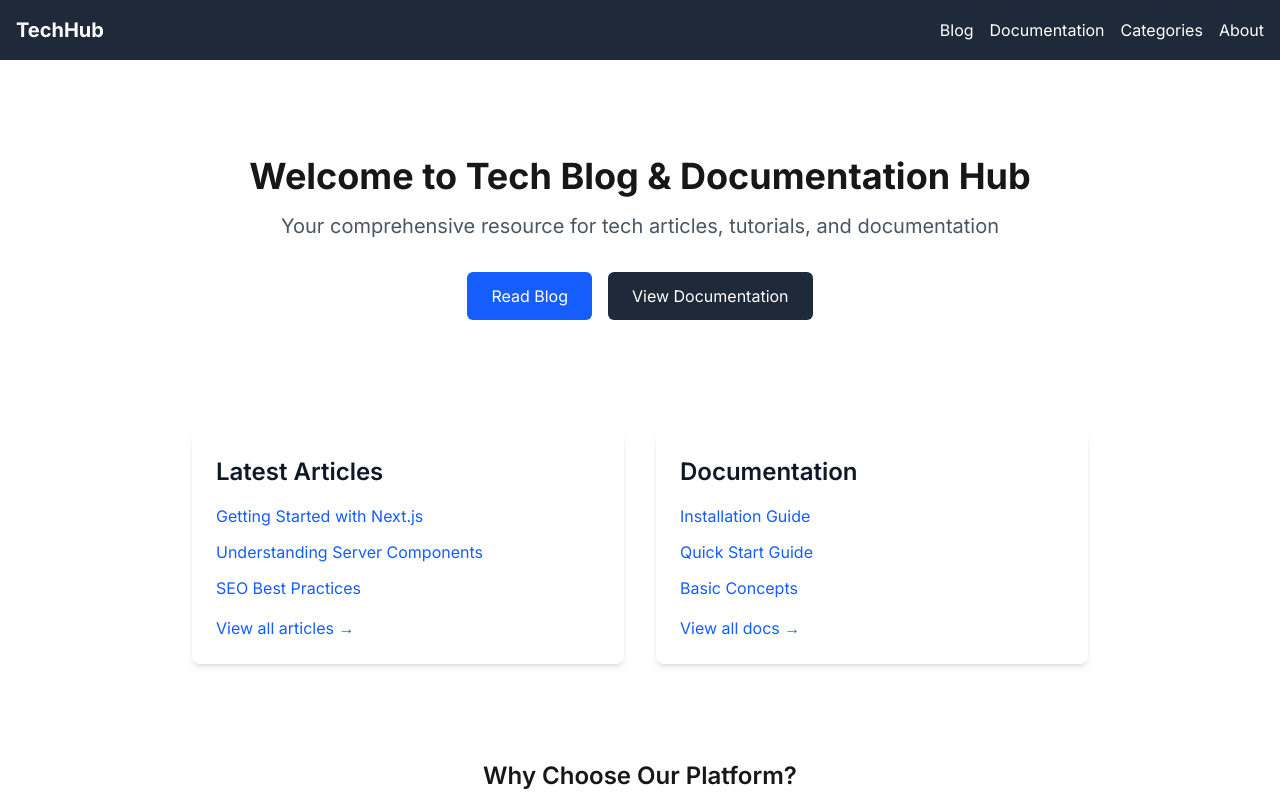
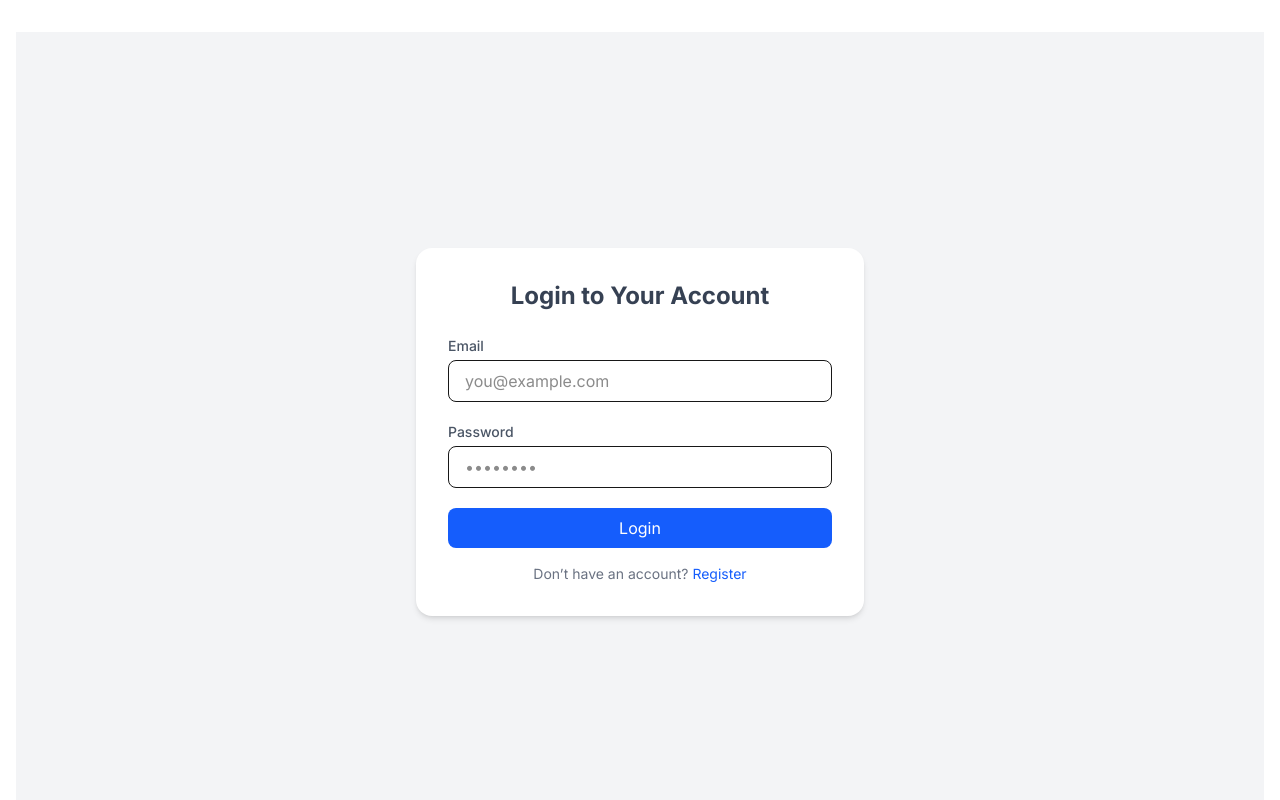
Before and after one commit to SoniSameer/next-test-repo, a Next.js app: page / in a window 1280 px wide. Shown: the top 800 px of the page. Built offline with nearby package versions, Linux system fonts and the light colour scheme.

Commit message:
added a login page

```diff
--- /dev/null
+++ b/app/home/page.js
@@ -0,0 +1,110 @@
+import Link from 'next/link'
+
+export const metadata = {
+  title: 'Tech Blog & Documentation Hub - Home',
+  description: 'Your comprehensive resource for tech articles, tutorials, and documentation.',
+}
+
+export default function HomePage() {
+  return (
+    <div className="max-w-4xl mx-auto">
+      {/* Hero Section */}
+      <section className="text-center py-16">
+        <h1 className="text-4xl font-bold mb-4">Welcome to Tech Blog & Documentation Hub</h1>
+        <p className="text-xl text-gray-600 mb-8">
+          Your comprehensive resource for tech articles, tutorials, and documentation
+        </p>
+        <div className="flex gap-4 justify-center">
+          <Link
+            href="/blog"
+            className="bg-blue-600 text-white px-6 py-3 rounded-md hover:bg-blue-700"
+          >
+            Read Blog
+          </Link>
+          <Link
+            href="/docs"
+            className="bg-gray-800 text-white px-6 py-3 rounded-md hover:bg-gray-900"
+          >
+            View Documentation
+          </Link>
+        </div>
+      </section>
+
+      {/* Featured Sections */}
+      <section className="grid md:grid-cols-2 gap-8 py-12">
+        <div className="bg-white p-6 rounded-lg shadow-md">
+          <h2 className="text-2xl font-semibold mb-4 text-gray-900">Latest Articles</h2>
+          <ul className="space-y-3">
+            <li>
+              <Link href="/blog/getting-started-with-nextjs" className="text-blue-600 hover:text-blue-800">
+                Getting Started with Next.js
+              </Link>
+            </li>
+            <li>
+              <Link href="/blog/understanding-server-components" className="text-blue-600 hover:text-blue-800">
+                Understanding Server Components
+              </Link>
+            </li>
+            <li>
+              <Link href="/blog/seo-best-practices" className="text-blue-600 hover:text-blue-800">
+                SEO Best Practices
+              </Link>
+            </li>
+          </ul>
+          <Link
+            href="/blog"
+            className="inline-block mt-4 text-blue-600 hover:text-blue-800"
+          >
+            View all articles →
+          </Link>
+        </div>
+
+        <div className="bg-white p-6 rounded-lg shadow-md">
+          <h2 className="text-2xl font-semibold mb-4 text-gray-900">Documentation</h2>
+          <ul className="space-y-3">
+            <li>
+              <Link href="/docs/installation" className="text-blue-600 hover:text-blue-800">
+                Installation Guide
+              </Link>
+            </li>
+            <li>
+              <Link href="/docs/quick-start" className="text-blue-600 hover:text-blue-800">
+                Quick Start Guide
+              </Link>
+            </li>
+            <li>
+              <Link href="/docs/basic-concepts" className="text-blue-600 hover:text-blue-800">
+                Basic Concepts
+              </Link>
+            </li>
+          </ul>
+          <Link
+            href="/docs"
+            className="inline-block mt-4 text-blue-600 hover:text-blue-800"
+          >
+            View all docs →
+          </Link>
+        </div>
+      </section>
+
+      {/* Features Section */}
+      <section className="py-12">
+        <h2 className="text-2xl font-semibold mb-8 text-center">Why Choose Our Platform?</h2>
+        <div className="grid md:grid-cols-3 gap-6">
+          <div className="text-center p-6">
+            <h3 className="text-xl font-semibold mb-2">Comprehensive Content</h3>
+            <p className="text-gray-600">In-depth articles and tutorials covering the latest in web development</p>
+          </div>
+          <div className="text-center p-6">
+            <h3 className="text-xl font-semibold mb-2">Expert Documentation</h3>
+            <p className="text-gray-600">Well-structured documentation for developers of all levels</p>
+          </div>
+          <div className="text-center p-6">
+            <h3 className="text-xl font-semibold mb-2">Regular Updates</h3>
+            <p className="text-gray-600">Fresh content and updates to keep you current with the latest trends</p>
+          </div>
+        </div>
+      </section>
+    </div>
+  )
+}
--- a/app/layout.js
+++ b/app/layout.js
@@ -1,25 +1,22 @@
+"use client"
+
 import { Inter } from 'next/font/google'
 import './globals.css'
+import { usePathname } from 'next/navigation'
 
 const inter = Inter({ subsets: ['latin'] })
 
-export const metadata = {
-  title: 'Tech Blog & Documentation Hub',
-  description: 'A comprehensive platform for tech articles and documentation',
-  openGraph: {
-    title: 'Tech Blog & Documentation Hub',
-    description: 'A comprehensive platform for tech articles and documentation',
-    type: 'website',
-  },
-}
+export default function RootLayout({ children }) {
+  const pathname = usePathname()
+  const isLoginPage = pathname === '/'
 
-export default function RootLayout({ children }) {
   return (
     <html lang="en">
       <body className={inter.className}>
+        {!isLoginPage && (
           <nav className="bg-gray-800 text-white p-4">
             <div className="container mx-auto flex justify-between items-center">
-            <a href="/" className="text-xl font-bold">TechHub</a>
+              <a href="/home" className="text-xl font-bold">TechHub</a>
               <div className="space-x-4">
                 <a href="/blog" className="hover:text-gray-300">Blog</a>
                 <a href="/docs" className="hover:text-gray-300">Documentation</a>
@@ -28,14 +25,17 @@ export default function RootLayout({ children }) {
               </div>
             </div>
           </nav>
-        <main className="container mx-auto px-4 py-8">
+        )}
+        <main className={`container mx-auto px-4 py-8 ${isLoginPage ? '' : 'mt-4'}`}>
           {children}
         </main>
+        {!isLoginPage && (
           <footer className="bg-gray-800 text-white p-4 mt-8">
             <div className="container mx-auto text-center">
               <p>© 2025 Tech Blog & Documentation Hub. All rights reserved.</p>
             </div>
           </footer>
+        )}
       </body>
     </html>
   )
--- a/app/page.js
+++ b/app/page.js
@@ -1,110 +1,54 @@
-import Link from 'next/link'
+import Head from 'next/head';
 
-export const metadata = {
-  title: 'Tech Blog & Documentation Hub - Home',
-  description: 'Your comprehensive resource for tech articles, tutorials, and documentation.',
-}
-
-export default function Home() {
+export default function LoginPage() {
   return (
-    <div className="max-w-4xl mx-auto">
-      {/* Hero Section */}
-      <section className="text-center py-16">
-        <h1 className="text-4xl font-bold mb-4">Welcome to Tech Blog & Documentation Hub</h1>
-        <p className="text-xl text-gray-600 mb-8">
-          Your comprehensive resource for tech articles, tutorials, and documentation
-        </p>
-        <div className="flex gap-4 justify-center">
-          <Link
-            href="/blog"
-            className="bg-blue-600 text-white px-6 py-3 rounded-md hover:bg-blue-700"
-          >
-            Read Blog
-          </Link>
-          <Link
-            href="/docs"
-            className="bg-gray-800 text-white px-6 py-3 rounded-md hover:bg-gray-900"
-          >
-            View Documentation
-          </Link>
-        </div>
-      </section>
-
-      {/* Featured Sections */}
-      <section className="grid md:grid-cols-2 gap-8 py-12">
-        <div className="bg-white p-6 rounded-lg shadow-md">
-          <h2 className="text-2xl font-semibold mb-4 text-gray-900">Latest Articles</h2>
-          <ul className="space-y-3">
-            <li>
-              <Link href="/blog/getting-started-with-nextjs" className="text-blue-600 hover:text-blue-800">
-                Getting Started with Next.js
-              </Link>
-            </li>
-            <li>
-              <Link href="/blog/understanding-server-components" className="text-blue-600 hover:text-blue-800">
-                Understanding Server Components
-              </Link>
-            </li>
-            <li>
-              <Link href="/blog/seo-best-practices" className="text-blue-600 hover:text-blue-800">
-                SEO Best Practices
-              </Link>
-            </li>
-          </ul>
-          <Link
-            href="/blog"
-            className="inline-block mt-4 text-blue-600 hover:text-blue-800"
-          >
-            View all articles →
-          </Link>
+    <>
+      <Head>
+        <title>Login</title>
+      </Head>
+      <div className="min-h-screen flex items-center justify-center bg-gray-100 px-4">
+        <div className="max-w-md w-full bg-white p-8 rounded-2xl shadow-md">
+          <h2 className="text-2xl font-bold text-center text-gray-700 mb-6">Login to Your Account</h2>
+          <form className="space-y-5">
+            <div>
+              <label htmlFor="email" className="block text-sm font-medium text-gray-600">
+                Email
+              </label>
+              <input
+                type="email"
+                id="email"
+                placeholder="you@example.com"
+                className="mt-1 w-full px-4 py-2 border rounded-lg focus:outline-none focus:ring-2 focus:ring-blue-500"
+                required
+              />
             </div>
 
-        <div className="bg-white p-6 rounded-lg shadow-md">
-          <h2 className="text-2xl font-semibold mb-4 text-gray-900">Documentation</h2>
-          <ul className="space-y-3">
-            <li>
-              <Link href="/docs/installation" className="text-blue-600 hover:text-blue-800">
-                Installation Guide
-              </Link>
-            </li>
-            <li>
-              <Link href="/docs/quick-start" className="text-blue-600 hover:text-blue-800">
-                Quick Start Guide
-              </Link>
-            </li>
-            <li>
-              <Link href="/docs/basic-concepts" className="text-blue-600 hover:text-blue-800">
-                Basic Concepts
-              </Link>
-            </li>
-          </ul>
-          <Link
-            href="/docs"
-            className="inline-block mt-4 text-blue-600 hover:text-blue-800"
+            <div>
+              <label htmlFor="password" className="block text-sm font-medium text-gray-600">
+                Password
+              </label>
+              <input
+                type="password"
+                id="password"
+                placeholder="••••••••"
+                className="mt-1 w-full px-4 py-2 border rounded-lg focus:outline-none focus:ring-2 focus:ring-blue-500"
+                required
+              />
+            </div>
+
+            <button
+              type="submit"
+              className="w-full bg-blue-600 text-white py-2 rounded-lg hover:bg-blue-700 transition duration-300"
             >
-            View all docs →
-          </Link>
-        </div>
-      </section>
+              Login
+            </button>
+          </form>
 
-      {/* Features Section */}
-      <section className="py-12">
-        <h2 className="text-2xl font-semibold mb-8 text-center">Why Choose Our Platform?</h2>
-        <div className="grid md:grid-cols-3 gap-6">
-          <div className="text-center p-6">
-            <h3 className="text-xl font-semibold mb-2">Comprehensive Content</h3>
-            <p className="text-gray-600">In-depth articles and tutorials covering the latest in web development</p>
-          </div>
-          <div className="text-center p-6">
-            <h3 className="text-xl font-semibold mb-2">Expert Documentation</h3>
-            <p className="text-gray-600">Well-structured documentation for developers of all levels</p>
-          </div>
-          <div className="text-center p-6">
-            <h3 className="text-xl font-semibold mb-2">Regular Updates</h3>
-            <p className="text-gray-600">Fresh content and updates to keep you current with the latest trends</p>
+          <p className="mt-4 text-center text-sm text-gray-500">
+            Don’t have an account? <a href="/register" className="text-blue-600 hover:underline">Register</a>
+          </p>
         </div>
       </div>
-      </section>
-    </div>
-  )
+    </>
+  );
 }
```
Lines whose indentation alone changed are shown as unchanged.
